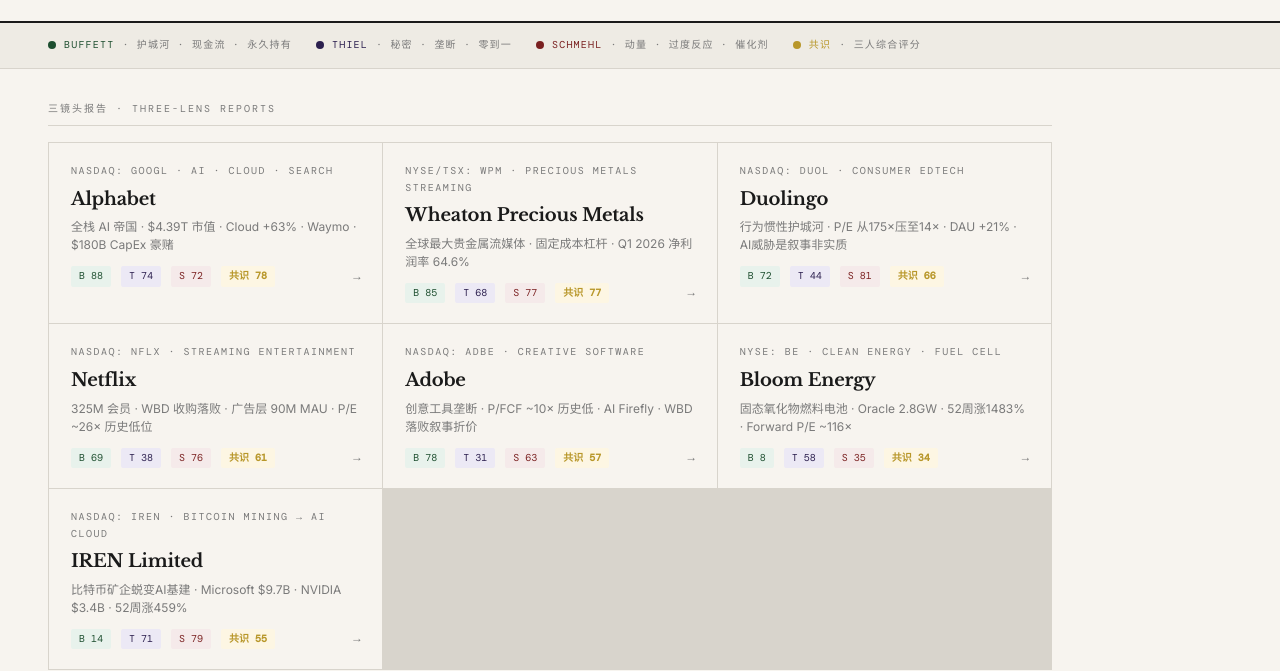
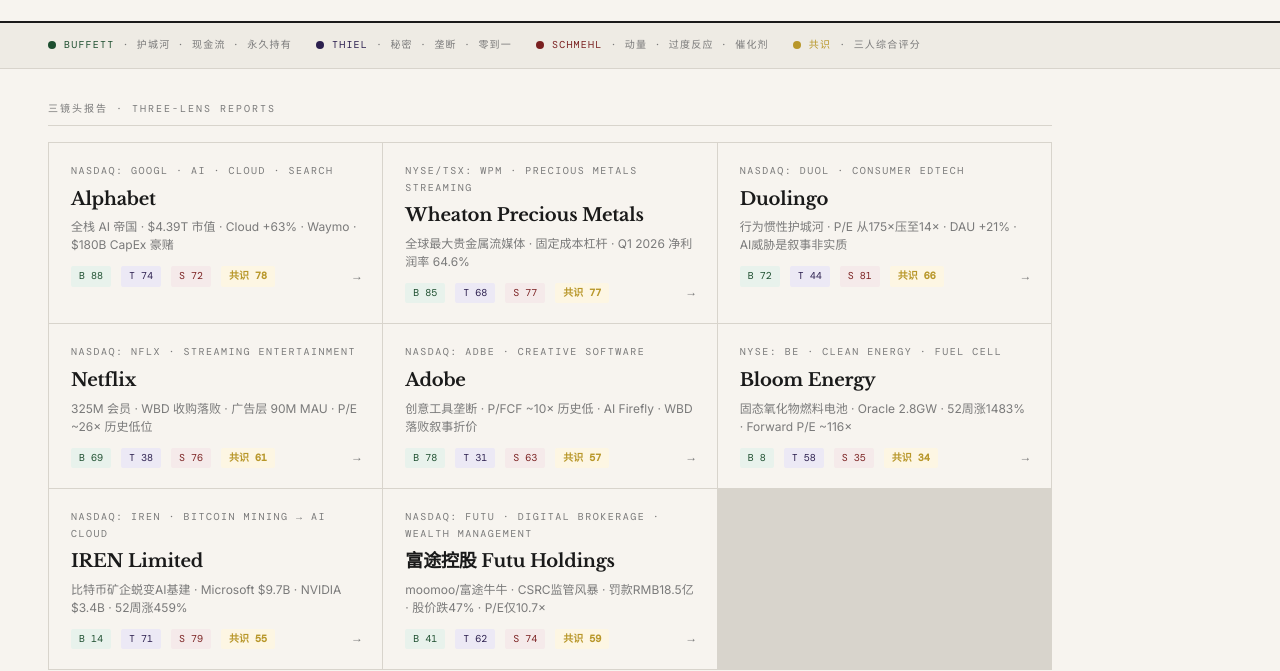
Before and after one commit to No5fisher/investment-research, a plain HTML site: page index.html in a window 1280 px wide. Shown: the part 133-804 px from the top of the page. Drawn offline with nearby package versions, Linux system fonts and the light colour scheme.

Commit message:
Update index: add Futu

```diff
--- a/index.html
+++ b/index.html
@@ -327,6 +327,19 @@
       </div>
     </a>
 
+    <a href="futu_three_lens.html" class="report-card">
+      <div class="card-ticker">NASDAQ: FUTU · Digital Brokerage · Wealth Management</div>
+      <div class="card-name">富途控股 Futu Holdings</div>
+      <div class="card-desc">moomoo/富途牛牛 · CSRC监管风暴 · 罚款RMB18.5亿 · 股价跌47% · P/E仅10.7×</div>
+      <div class="card-scores">
+        <span class="card-score cs-b">B 41</span>
+        <span class="card-score cs-t">T 62</span>
+        <span class="card-score cs-s">S 74</span>
+        <span class="card-score cs-x">共识 59</span>
+        <span class="card-arrow">→</span>
+      </div>
+    </a>
+
   </div>
 
   <div class="section-label">双镜头报告 · Two-Lens Reports</div>
```
